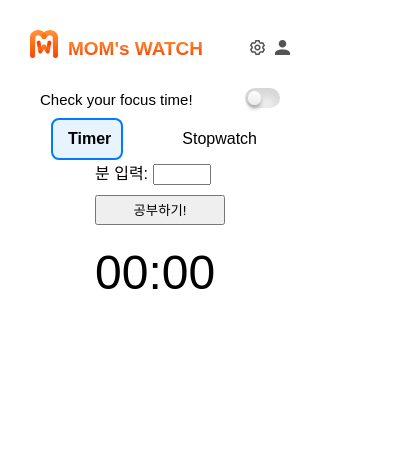
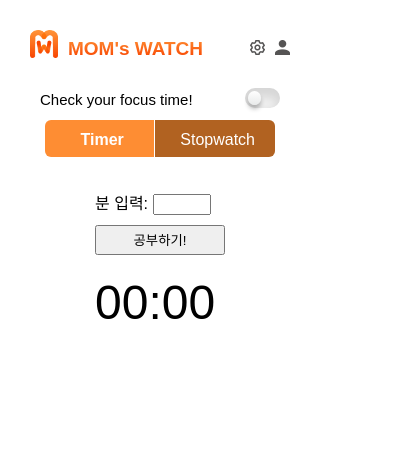
Before and after one commit to Ah-MaQ/MOMs_WATCH, a browser extension: page 240605_KSH/popup/popup.html in a window 400 px wide. Drawn offline with Linux system fonts and the light colour scheme.

Commit message:
Add files via upload

```diff
--- a/240605_KSH/popup/popup.css
+++ b/240605_KSH/popup/popup.css
@@ -133,6 +133,7 @@ transform: translateX(120%);
   align-items: center; /* 가로 방향 중앙 정렬 */
   justify-content: center; /* 세로 방향 중앙 정렬 */
   height: 100vh; /* 전체 화면 높이 사용 */
+  margin-top: 10px;
 }
 
 #time {
@@ -159,29 +160,31 @@ transform: translateX(120%);
 }
 
 /*navigation */
-.navigation {
-  list-style-type: none;
+.navigation-container {
   display: flex;
-  justify-content: space-around; /* 가로로 정렬 */
-  padding: 0;
-  margin: 0;
-}
-
-.navigation-item {
-  margin: 0;
-  padding: 0;
+  height: 60%;
+  margin: auto 5% auto 5%;
+  border: 2px solid #ffffff; /* 네모 박스의 테두리 */
+  border-radius: 8px; /* 둥근 모서리 */
+  overflow: hidden; /* 내부 요소가 테두리를 넘지 않도록 설정 */
 }
 
 .navigation-button {
-  background: none;
-  border: 2px solid transparent;
+  flex: 1;
+  background: #b16221;
+  color: #ffffff;
+  border: none;
   cursor: pointer;
-  padding: 10px;
+  padding: 20px;
   font-size: 16px;
   display: flex;
   align-items: center;
-  border-radius: 8px;
-  transition: border-color 0.3s, background-color 0.3s;
+  justify-content: center;
+  transition: background-color 0.3s;
+}
+
+.navigation-button.left {
+  border-right: 1px solid #ffffff; /* 왼쪽 버튼의 오른쪽 테두리 */
 }
 
 .navigation-button:focus {
@@ -192,15 +195,16 @@ transform: translateX(120%);
   margin-right: 5px;
 }
 
-.navigation-item-active .navigation-button {
-  font-weight: bold;
-  border-color: #007BFF; /* 활성화된 상태의 테두리 색 */
-  background-color: #E7F3FF; /* 활성화된 상태의 배경 색 */
+.navigation-button:hover {
+  background-color: #FE8D33; /* 호버 시 배경색 */
 }
 
-.navigation-button:hover {
-  border-color: #007BFF; /* 마우스 오버 시 테두리 색 */
+.navigation-button.active {
+  font-weight: bold;
+  background-color: #FE8D33;
+  color: white;
 }
+
 /* section */
 .section {
   opacity: 0;
--- a/240605_KSH/popup/popup.html
+++ b/240605_KSH/popup/popup.html
@@ -37,29 +37,18 @@
       </label>
     </div>
 
-    <!-- <div class="stopwatch">
-      <input type="number" id="minutes" placeholder="분" min="0" max="59">
-      <span id="time">00:00</span>
-      <button id="start">Start</button>
-      <button id="stop">Stop</button>
-      <button id="reset">Reset</button>
-    </div> -->
 
   <footer>
-    <ul class="navigation">
-      <li class="navigation-item navigation-item-active">
-        <button data-page="timerSection" class="navigation-button">
+    <div class="navigation-container">
+      <button data-page="timerSection" class="navigation-button left active">
         <span class="navigation-icon icon-timer"></span>
         <span data-i18n="aside_timer">Timer</span>
       </button>
-      </li>
-      <li class="navigation-item">
-        <button data-page="stopwatchSection" class="navigation-button">
+      <button data-page="stopwatchSection" class="navigation-button right">
         <span class="navigation-icon icon-stopwatch"></span>
         <span data-i18n="aside_stopwatch">Stopwatch</span>
       </button>
-      </li>
-    </ul>
+    </div>
   </footer>
 
   <div id="timerSection" class="section">
@@ -74,7 +63,13 @@
   </div>
 
   <div id="stopwatchSection" class="section" style="display: none;">
-    스톱워치 섹션 내용
+    <div class="stopwatch">
+      <input type="number" id="minutes" placeholder="분" min="0" max="59">
+      <span id="time">00:00</span>
+      <button id="start">Start</button>
+      <button id="stop">Stop</button>
+      <button id="reset">Reset</button>
+    </div>
   </div>
 
 
--- a/240605_KSH/popup/popup.js
+++ b/240605_KSH/popup/popup.js
@@ -108,3 +108,10 @@ document.addEventListener('DOMContentLoaded', function() {
   // 초기 화면 설정 (예: 알람 섹션을 보여줌)
   showSection('timerSection');
 });
+
+document.querySelectorAll('.navigation-button').forEach(button => {
+  button.addEventListener('click', () => {
+    document.querySelectorAll('.navigation-button').forEach(btn => btn.classList.remove('active'));
+    button.classList.add('active');
+  });
+});
```
Lines whose indentation alone changed are shown as unchanged.
